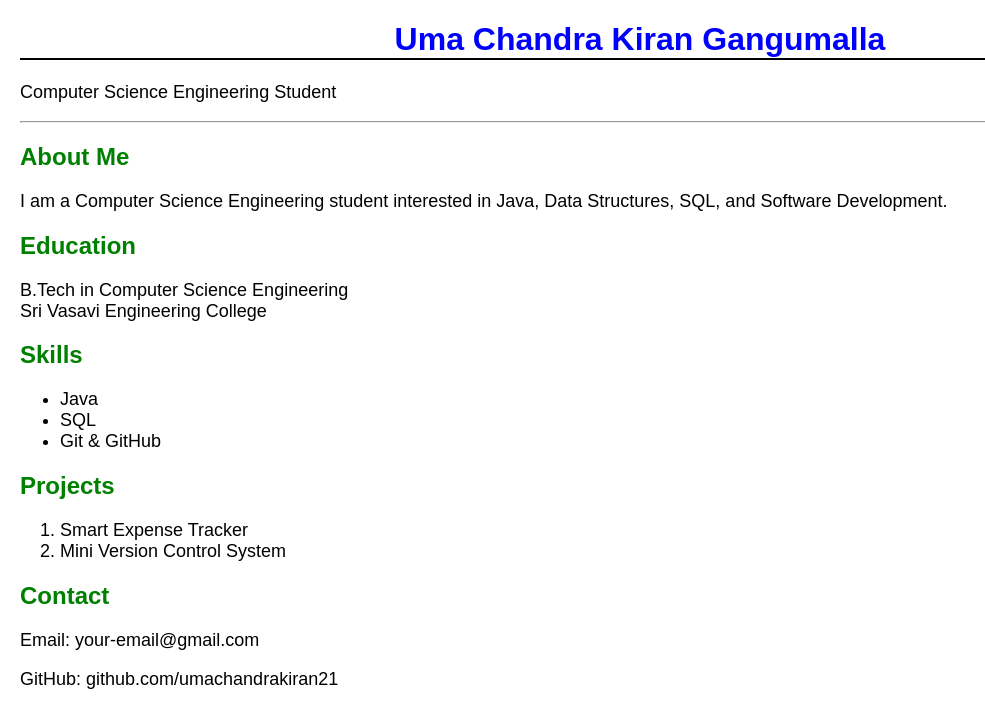
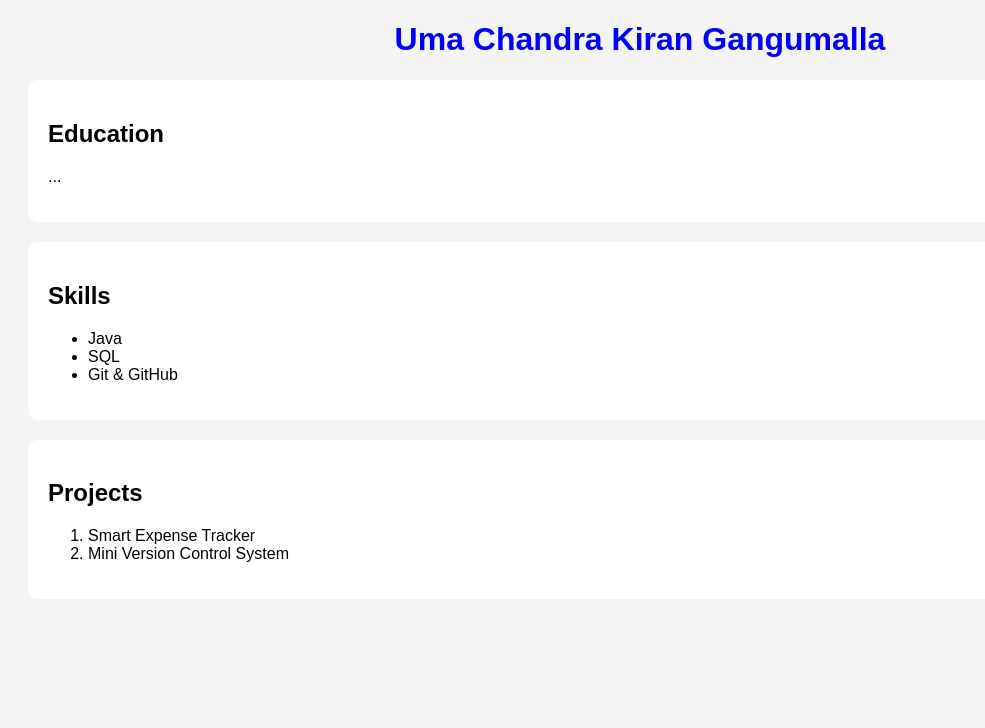
Before and after one commit to umachandrakiran21/portfolio, a plain HTML site: page src/index.html in a window 1280 px wide. Shown: the whole page, without its empty margins (0-985 px from the left). Drawn offline with Linux system fonts and the light colour scheme.

Commit message:
Added CSS Boxmodel,ID,Class

```diff
--- a/src/index.html
+++ b/src/index.html
@@ -5,41 +5,27 @@
     <link rel="stylesheet" href="style.css">
 </head>
 <body>
+<h1 id="name">Uma Chandra Kiran Gangumalla</h1>
+   <div class="section">
+    <h2>Education</h2>
+    <p>...</p>
+</div>
 
-    <h1>Uma Chandra Kiran Gangumalla</h1>
-
-    <p>Computer Science Engineering Student</p>
-
-    <hr>
-
-    <h2>About Me</h2>
-    <p>
-        I am a Computer Science Engineering student interested in Java,
-        Data Structures, SQL, and Software Development.
-    </p>
-
-    <h2>Education</h2>
-    <p>
-        B.Tech in Computer Science Engineering<br>
-        Sri Vasavi Engineering College
-    </p>
-
+<div class="section">
     <h2>Skills</h2>
     <ul>
         <li>Java</li>
         <li>SQL</li>
         <li>Git & GitHub</li>
     </ul>
+</div>
 
+<div class="section">
     <h2>Projects</h2>
     <ol>
         <li>Smart Expense Tracker</li>
         <li>Mini Version Control System</li>
     </ol>
-
-    <h2>Contact</h2>
-    <p>Email: your-email@gmail.com</p>
-    <p>GitHub: github.com/umachandrakiran21</p>
-
+</div>
 </body>
 </html>
--- a/src/style.css
+++ b/src/style.css
@@ -1,20 +1,16 @@
 body {
     font-family: Arial, sans-serif;
-    background-color: white;
-    margin: 20px;
+    background-color: #f4f4f4;
 }
 
-h1 {
+#name {
+    text-align: center;
     color: blue;
-    text-align: center;
-    border-bottom: 2px solid black;
-
 }
 
-h2 {
-    color: green;
+.section {
+    background-color: white;
+    padding: 20px;
+    margin: 20px;
+    border-radius: 10px;
 }
-
-p, li {
-    font-size: 18px;
-}
```
